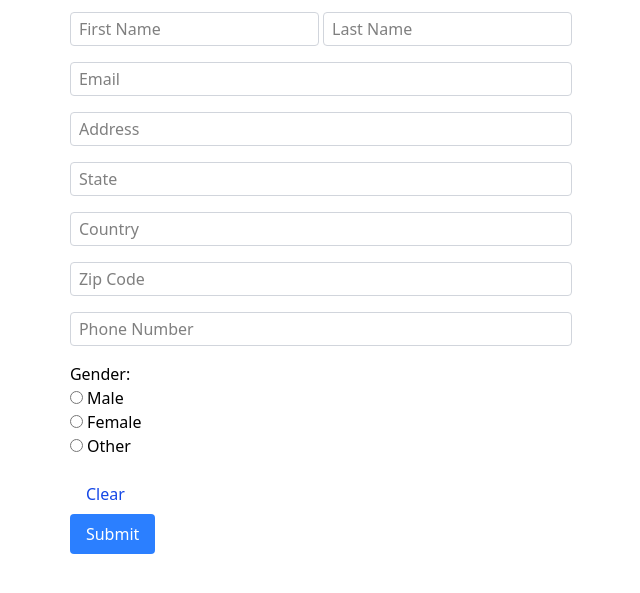
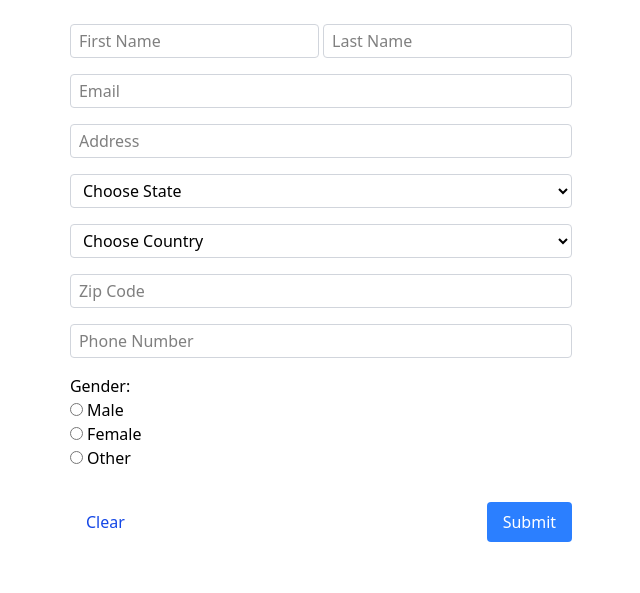
Before and after one commit to harekarsakshi/userbook, a website built with Vite: page src/index.html in a window 1280 px wide. Shown: the part 159-752 px from the top of the page, without its empty margins (319-959 px from the left). Built offline with nearby package versions, Linux system fonts and the light colour scheme.

Commit message:
UBUI-1: Refactor form inputs to use select elements for state and country, and ensure all fields are required

```diff
--- a/src/index.html
+++ b/src/index.html
@@ -22,37 +22,57 @@
             type="text"
             placeholder="Last Name"
             class="border border-gray-300 rounded px-2 py-1"
+            required
           />
         </div>
         <input
           type="email"
           placeholder="Email"
           class="border border-gray-300 rounded px-2 py-1"
+          required
         />
         <input
           type="text"
           placeholder="Address"
           class="border border-gray-300 rounded px-2 py-1"
         />
-        <input
-          type="text"
-          placeholder="State"
+        <label for="state" class="sr-only">State</label>
+        <select
+          id="state"
+          name="state"
           class="border border-gray-300 rounded px-2 py-1"
-        />
-        <input
-          type="text"
-          placeholder="Country"
+          required
+        >
+          <option value="" disabled selected>Choose State</option>
+          <option value="CA">California</option>
+          <option value="FL">Florida</option>
+          <option value="GA">Georgia</option>
+          <option value="NY">New York</option>
+        </select>
+
+        <label for="Country" class="sr-only">Country</label>
+        <select
+          id="Country"
+          name="Country"
           class="border border-gray-300 rounded px-2 py-1"
-        />
+          required
+        >
+         <option value="" disabled selected>Choose Country</option>
+          <option value="US">USA</option>
+          <option value="CD">Canada</option>
+          <option value="IN">India</option>
+          <option value="MX">Mexico</option>
         <input
           type="number"
           placeholder="Zip Code"
           class="border border-gray-300 rounded px-2 py-1"
+          required
         />
         <input
           type="number"
           placeholder="Phone Number"
           class="border border-gray-300 rounded px-2 py-1"
+          required
         />
         <fieldset>
           <legend>Gender:</legend>
@@ -66,14 +86,14 @@
           <input type="radio" id="other" name="gender" value="other" />
           <label for="other">Other</label>
         </fieldset>
-        <div>
+        <div class="flex justify-between mt-4">
           <button type="reset" class="text-blue-700 rounded px-4 py-2">
             Clear
           </button>
 
           <button
             type="submit"
-            class="flex justify-end bg-blue-500 text-white rounded px-4 py-2"
+            class="bg-blue-500 text-white rounded px-4 py-2"
           >
             Submit
           </button>
```
